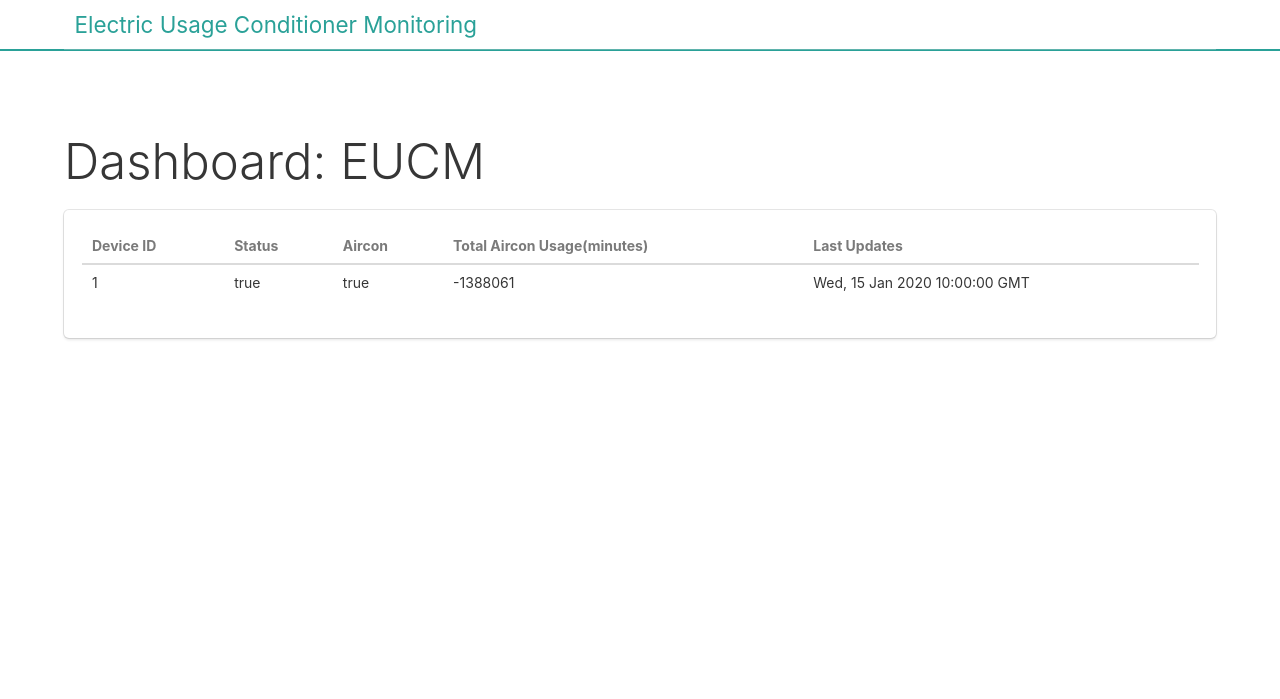
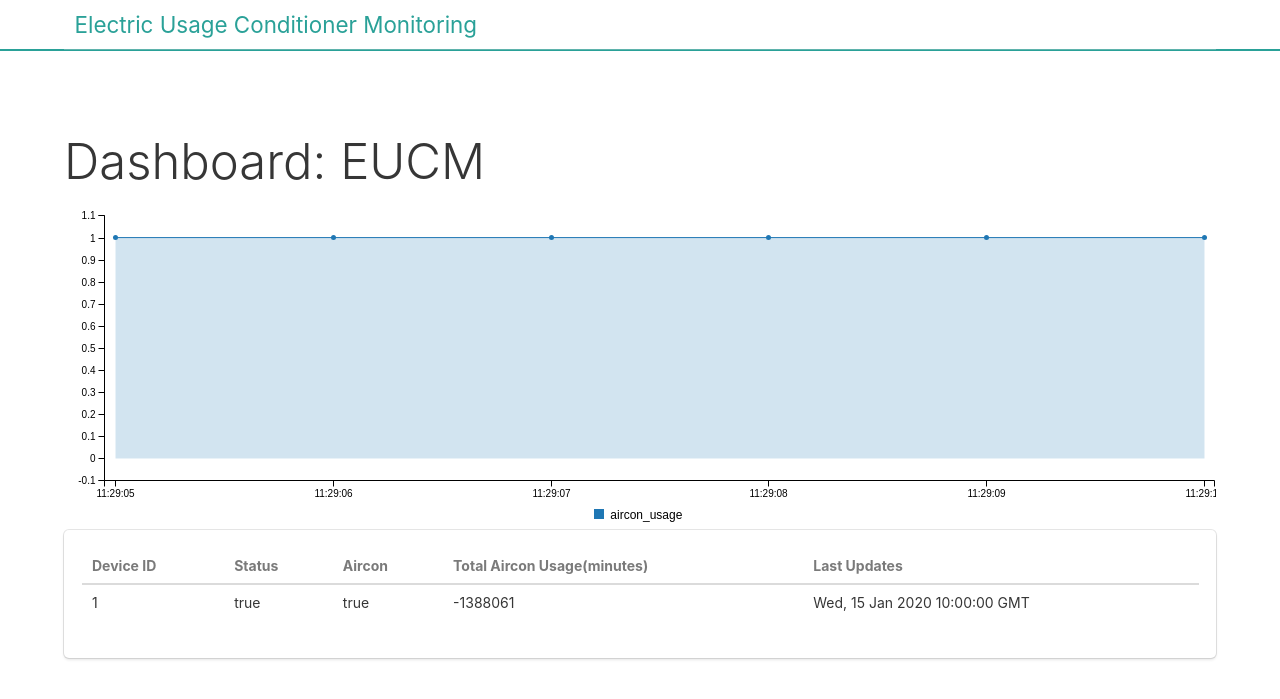
Before and after one commit to DreamN/Electric-usage-air-conditioner-monitoring, a Flask app: page / in a window 1280 px wide. Shown: the top 699 px of the page. Run offline with Flask 2, Linux system fonts and the light colour scheme; tables that the repository leaves empty hold one stand-in row (values such as "Sample post"); some libraries are stand-ins or nearby versions.

Commit message:
feat: Graph for air conditioner usage

```diff
--- a/WebServer/app.py
+++ b/WebServer/app.py
@@ -50,7 +50,11 @@ def UpdateStatus():
 @app.route('/json')
 def GetJsonData():
     devices = session.query(Device).all()
-    data = {'summary': 'dummy', 'raw': {device.id : device.serialize for device in devices}}
+    sumaircon = 0
+    for device in devices:
+        if device.aircon:
+            sumaircon += 1
+    data = {'summary': {'aircon_usage' : sumaircon,'total': len(devices)}, 'raw': {device.id : device.serialize for device in devices}}
     return jsonify(data)
 
 
@@ -85,4 +89,4 @@ def RegisterPage():
 #|                  Start-Up Statement                 +#
 #+-----------------------------------------------------+#
 if __name__ == "__main__":
-    app.run(debug=True, host='0.0.0.0', port=8080,)# threaded=True)
+    app.run(debug=True, host='0.0.0.0', port=8080, threaded=True)
--- a/WebServer/templates/base.html
+++ b/WebServer/templates/base.html
@@ -7,6 +7,7 @@
   <title>{% block title%}{% endblock %}: EUCM</title>
   <link rel="stylesheet" href="/css/bulma.css">
   <link rel="stylesheet" href="/css/style.css">
+  {% block style %}{% endblock %}
 </head>
 <body>
   <section class="hero is-default is-bold">
--- a/WebServer/templates/index.html
+++ b/WebServer/templates/index.html
@@ -1,10 +1,13 @@
 {% extends "base.html" %}
+{% block style %}
+    <link rel="stylesheet" href="/css/c3.css">
+{% endblock %}
 {% block title %}Dashboard{% endblock %}
 {% block content %}
     <h1 class="title is-1">
         Dashboard: EUCM
     </h1>
-    <div class="graph"></div>
+    <div id="graph"></div>
     <div class="box">
         <table class="table">
             <thead>
@@ -46,6 +49,30 @@
 <script src="./js/d3.v3.min.js" charset="utf-8"></script>
 <script src="./js/c3.min.js" charset="utf-8"></script>
 <script type="text/javascript">
+    var data_buff = [];
+    //Initial Graph
+    var graph = c3.generate({
+        bindto: '#graph',
+        data: {
+            json: [],
+            keys: {
+                x: 'time',
+                value: ['aircon_usage']
+            },
+            names: {
+                value: 'Air Conditioner Usage'
+            },
+            types: {
+                aircon_usage: 'area',
+            },
+        },
+        axis: {
+            x: {
+                type: 'timeseries',
+                tick: { format: '%H:%M:%S' }
+            }
+        },
+    });
 
     (function updateData() {
         $.ajax({
@@ -55,6 +82,24 @@
                 console.log(data)
                 $('tbody').empty();
                 var ddata = data['raw'];
+                var gdata = data['summary'];
+
+                //Data Graph
+                data_buff.push({
+                    time: new Date(), aircon_usage: data['summary']['aircon_usage']
+                });
+                graph.axis.max(parseInt(data['summary']['total']));
+                graph.axis.min(0);
+                graph.load({
+                    json: data_buff.slice(Math.max(data_buff.length - 20, 1)),
+                    keys: {
+                        x: 'time',
+                        value: ['aircon_usage']
+                    },
+                    x: 'time'
+                });
+
+                //Data Table
                 for (var d in ddata) {
                     $('tbody').append(`
                         <tr>
@@ -70,7 +115,7 @@
 
             complete: function() {
                 // Schedule
-                setTimeout(updateData, 3000);
+                setTimeout(updateData, 1000);
             }
         });
     })();
```
